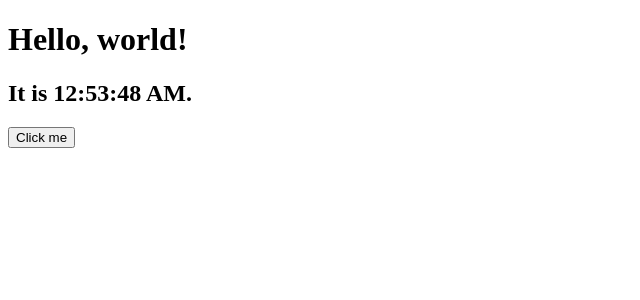
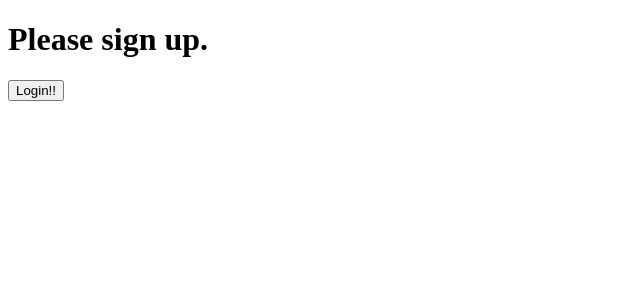
Before and after one commit to devAviat/react-tic-tae-tok-2022, a React (Create React App) app: page / in a window 1280 px wide. Shown: the top 300 px of the page, without its empty margins (0-640 px from the left). Built offline with nearby package versions, Linux system fonts and the light colour scheme.

Commit message:
엘리먼트 변수

```diff
--- a/src/index.js
+++ b/src/index.js
@@ -1,67 +1,63 @@
 import React from 'react';
 import ReactDOM from 'react-dom';
 
-function FormattedDate(props) {
-    return <h2>It is {props.date.toLocaleTimeString()}.</h2>;
-}
-
-class Clock extends React.Component {
+class LoginControl extends React.Component {
     constructor(props) {
         super(props);
-        this.state = { date: new Date() };
-    }
-    //mount
-    componentDidMount() {
-        this.timerID = setInterval(() => this.tick(), 1000);
+        this.handleLoginClick = this.handleLoginClick.bind(this);
+        this.handleLogoutClick = this.handleLogoutClick.bind(this);
+        this.state = { isLoggedIn: false };
     }
 
-    componentWillUnmount() {
-        clearInterval(this.timerID);
+    handleLoginClick() {
+        this.setState({ isLoggedIn: true });
     }
 
-    tick() {
-        this.setState({
-            date: new Date(),
-        });
+    handleLogoutClick() {
+        this.setState({ isLoggedIn: false });
     }
 
     render() {
+        const isLoggedIn = this.state.isLoggedIn;
+        console.log(isLoggedIn);
+        let button;
+        if (isLoggedIn) {
+            button = <LogoutButton onClick={this.handleLogoutClick} />;
+        } else {
+            button = <LoginButton onClick={this.handleLoginClick} />;
+        }
         return (
             <div>
-                <h1>Hello, world!</h1>
-                <FormattedDate date={this.state.date} />
+                <Greeting isLoggedIn={isLoggedIn} />
+                {button}
             </div>
         );
     }
 }
 
-class LoggingButton extends React.Component {
-    handleClick() {
-        console.log('this is:', this);
-    }
-
-    render() {
-        // 이 문법은 `this`가 handleClick 내에서 바인딩되도록 합니다.
-        return <button onClick={() => this.handleClick()}>Click me</button>;
-    }
+function UserGreeting(props) {
+    return <h1>Welcome back!!</h1>;
 }
 
-function App() {
-    return (
-        <div>
-            <div>
-                <Clock />
-                <LoggingButton />
-            </div>
-        </div>
-    );
+function GuestGreeting(props) {
+    return <h1> Please sign up.</h1>;
 }
 
-class Toggle extends React.Component {
-    constructor(props) {
-        super(props);
-        this.state = { isToggleOn: false };
+function Greeting(props) {
+    const isLogginedId = props.isLogginedId;
+
+    if (isLogginedId) {
+        return <UserGreeting />;
     }
+    return <GuestGreeting />;
 }
 
-ReactDOM.render(<App />, document.getElementById('root'));
+function LoginButton(props) {
+    return <button onClick={props.onClick}>Login!!</button>;
+}
+
+function LogoutButton(props) {
+    return <button onClick={props.onClick}>Logout</button>;
+}
+
+ReactDOM.render(<LoginControl />, document.getElementById('root'));
```
